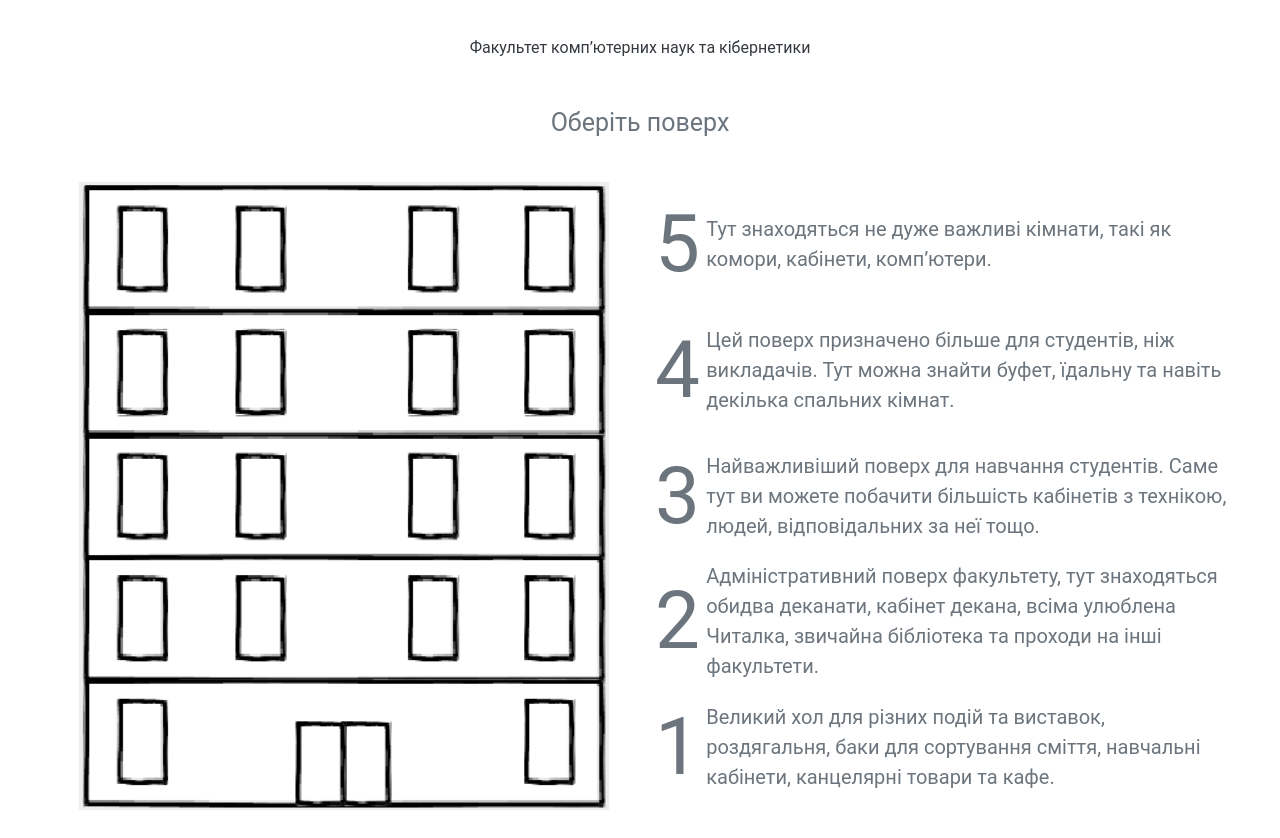
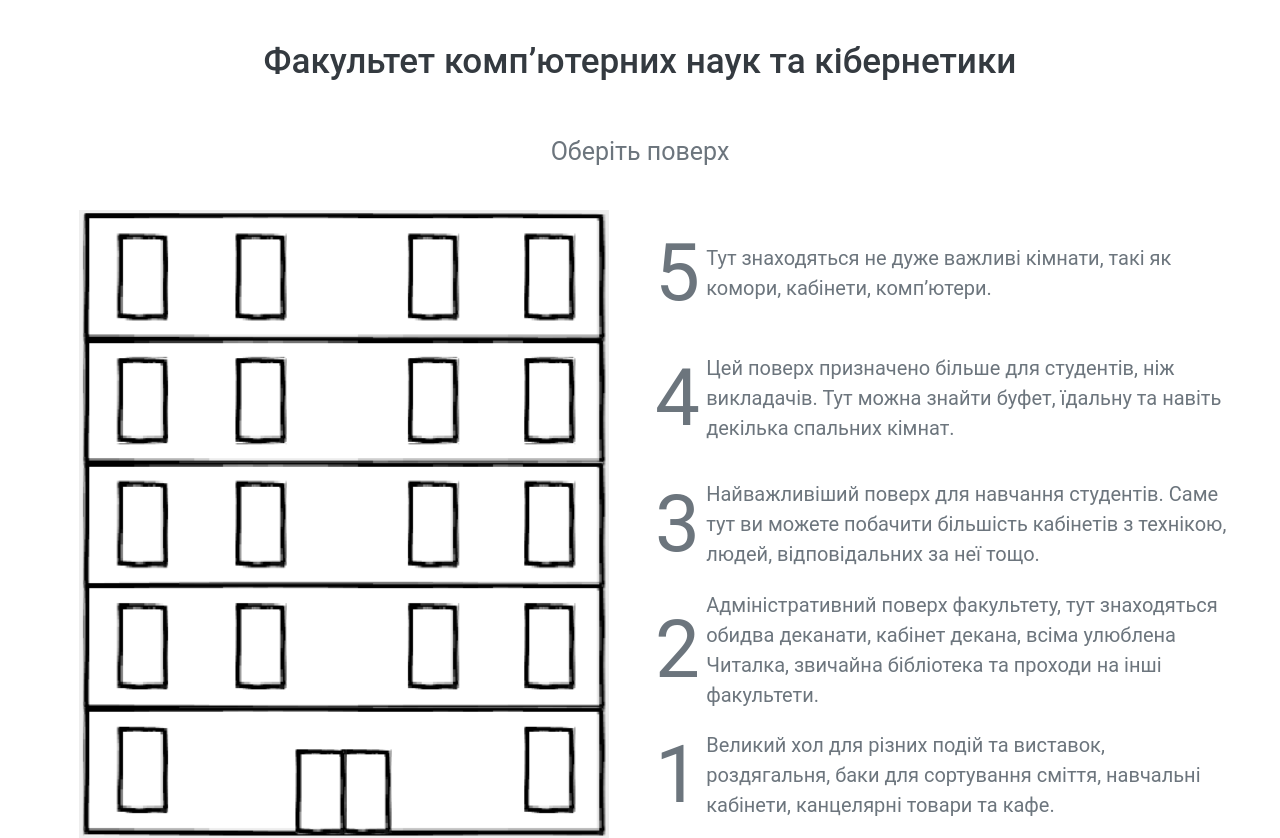
Before and after one commit to actpohabtNS/interactive-map, a React (Create React App) app: page / in a window 1280 px wide. Before the commit the page ends 810 px from the top, so only its background shows below. Built offline with nearby package versions, Linux system fonts and the light colour scheme.

Commit message:
[ ADDED ] header-text

```diff
--- a/src/styles/text.css
+++ b/src/styles/text.css
@@ -1,3 +1,8 @@
+.header-text {
+  font-size: 35px;
+  font-weight: 500;
+}
+
 .sf-text {
   display: inline-block;
   margin: 2vh 0 5vh;
```
